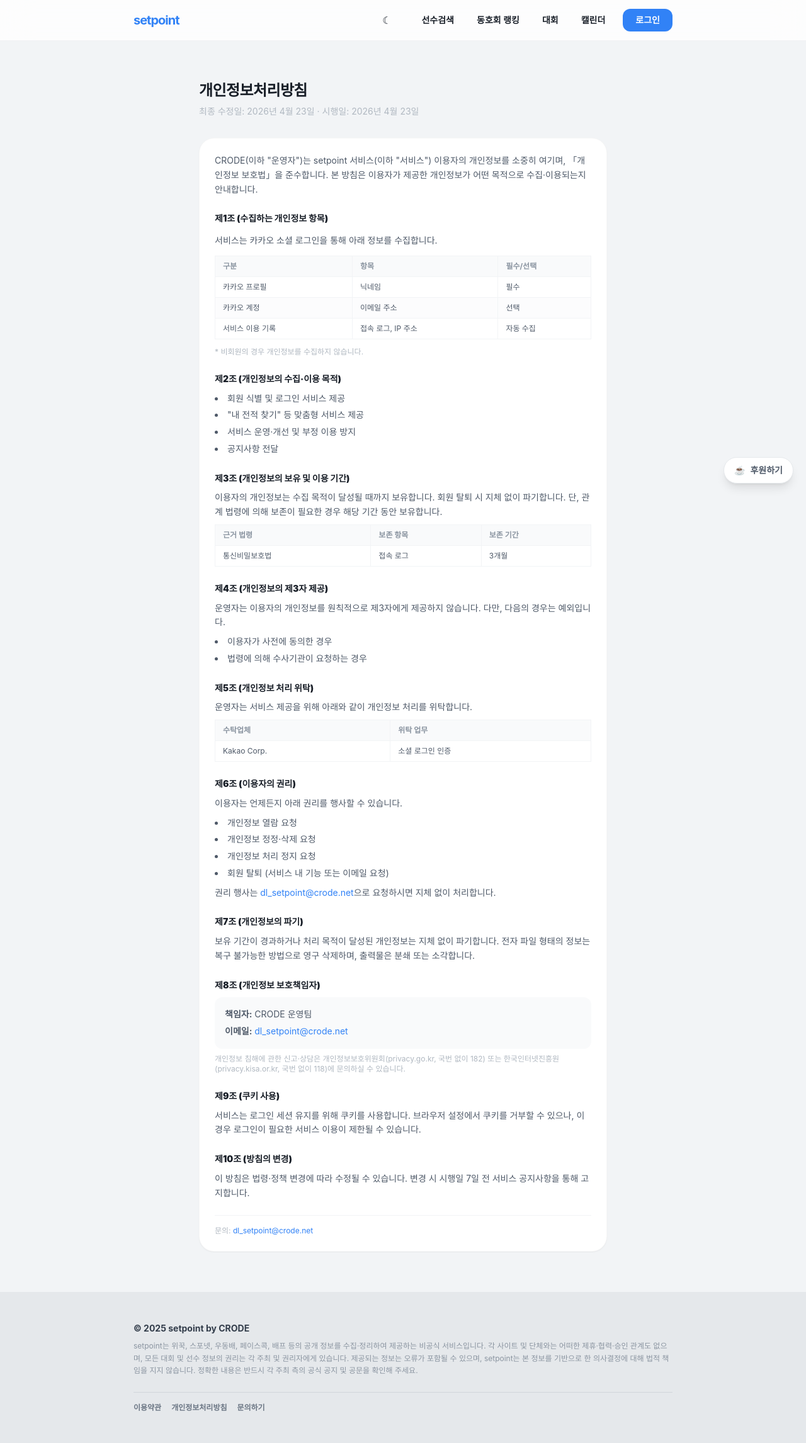
After one commit to croc100/setpoint-test, a Django app: page /privacy/ in a window 1280 px wide. The commit adds this page. Shown: the whole page at 63% size. Run offline with Django 5.2, Linux system fonts and the light colour scheme; some libraries are stand-ins or nearby versions.

Commit message:
feat: 이용약관 및 개인정보처리방침 페이지 추가
- /terms/ 이용약관 (10개조, 비공식·비영리 서비스 명시)
- /privacy/ 개인정보처리방침 (수집항목 테이블, 위탁처리 명시)
- 푸터에 이용약관·개인정보처리방침 링크 추가
- 로그인 페이지 하단에 약관 동의 문구 추가

Co-Authored-By: Claude Sonnet 4.6 <noreply@anthropic.com>

```diff
--- a/core/templates/core/base.html
+++ b/core/templates/core/base.html
@@ -173,9 +173,10 @@
                     제공되는 정보는 오류가 포함될 수 있으며, setpoint는 본 정보를 기반으로 한 의사결정에 대해 법적 책임을 지지 않습니다. 정확한 내용은 반드시 각 주최 측의 공식 공지 및 공문을 확인해 주세요.
                 </p>
             </div>
-            <div class="pt-4 border-t border-tossGray-300 dark:border-white/5 flex gap-4 text-xs font-bold text-tossGray-600">
-                <a href="mailto:admin@crode.net" class="hover:text-tossBlue">문의하기</a>
-                <a href="https://crode.net" target="_blank" class="hover:text-tossBlue">dl_setpoint@crode.net</a>
+            <div class="pt-4 border-t border-tossGray-300 dark:border-white/5 flex flex-wrap gap-4 text-xs font-bold text-tossGray-600">
+                <a href="{% url 'core:terms' %}" class="hover:text-tossBlue">이용약관</a>
+                <a href="{% url 'core:privacy' %}" class="hover:text-tossBlue font-black">개인정보처리방침</a>
+                <a href="mailto:dl_setpoint@crode.net" class="hover:text-tossBlue">문의하기</a>
             </div>
         </div>
     </footer>
--- /dev/null
+++ b/core/templates/core/privacy.html
@@ -0,0 +1,156 @@
+{% extends "core/base.html" %}
+
+{% block title %}개인정보처리방침 - setpoint{% endblock %}
+
+{% block content %}
+<div class="max-w-2xl mx-auto space-y-8 py-8">
+
+  <div>
+    <h1 class="toss-title text-tossGray-900 dark:text-white">개인정보처리방침</h1>
+    <p class="mt-2 text-sm text-tossGray-400">최종 수정일: 2026년 4월 23일 · 시행일: 2026년 4월 23일</p>
+  </div>
+
+  <div class="toss-card space-y-6 text-sm text-tossGray-700 dark:text-tossGray-300 leading-relaxed">
+
+    <p>CRODE(이하 "운영자")는 setpoint 서비스(이하 "서비스") 이용자의 개인정보를 소중히 여기며, 「개인정보 보호법」을 준수합니다. 본 방침은 이용자가 제공한 개인정보가 어떤 목적으로 수집·이용되는지 안내합니다.</p>
+
+    <section class="space-y-3">
+      <h2 class="font-black text-tossGray-900 dark:text-white">제1조 (수집하는 개인정보 항목)</h2>
+      <p>서비스는 카카오 소셜 로그인을 통해 아래 정보를 수집합니다.</p>
+      <div class="overflow-x-auto">
+        <table class="w-full text-xs border-collapse">
+          <thead>
+            <tr class="bg-tossGray-50 dark:bg-white/5">
+              <th class="px-3 py-2 text-left font-bold text-tossGray-500 border border-tossGray-100 dark:border-white/10">구분</th>
+              <th class="px-3 py-2 text-left font-bold text-tossGray-500 border border-tossGray-100 dark:border-white/10">항목</th>
+              <th class="px-3 py-2 text-left font-bold text-tossGray-500 border border-tossGray-100 dark:border-white/10">필수/선택</th>
+            </tr>
+          </thead>
+          <tbody>
+            <tr>
+              <td class="px-3 py-2 border border-tossGray-100 dark:border-white/10">카카오 프로필</td>
+              <td class="px-3 py-2 border border-tossGray-100 dark:border-white/10">닉네임</td>
+              <td class="px-3 py-2 border border-tossGray-100 dark:border-white/10">필수</td>
+            </tr>
+            <tr class="bg-tossGray-50/50 dark:bg-white/[0.02]">
+              <td class="px-3 py-2 border border-tossGray-100 dark:border-white/10">카카오 계정</td>
+              <td class="px-3 py-2 border border-tossGray-100 dark:border-white/10">이메일 주소</td>
+              <td class="px-3 py-2 border border-tossGray-100 dark:border-white/10">선택</td>
+            </tr>
+            <tr>
+              <td class="px-3 py-2 border border-tossGray-100 dark:border-white/10">서비스 이용 기록</td>
+              <td class="px-3 py-2 border border-tossGray-100 dark:border-white/10">접속 로그, IP 주소</td>
+              <td class="px-3 py-2 border border-tossGray-100 dark:border-white/10">자동 수집</td>
+            </tr>
+          </tbody>
+        </table>
+      </div>
+      <p class="text-xs text-tossGray-400">* 비회원의 경우 개인정보를 수집하지 않습니다.</p>
+    </section>
+
+    <section class="space-y-2">
+      <h2 class="font-black text-tossGray-900 dark:text-white">제2조 (개인정보의 수집·이용 목적)</h2>
+      <ul class="list-disc list-inside space-y-1">
+        <li>회원 식별 및 로그인 서비스 제공</li>
+        <li>"내 전적 찾기" 등 맞춤형 서비스 제공</li>
+        <li>서비스 운영·개선 및 부정 이용 방지</li>
+        <li>공지사항 전달</li>
+      </ul>
+    </section>
+
+    <section class="space-y-2">
+      <h2 class="font-black text-tossGray-900 dark:text-white">제3조 (개인정보의 보유 및 이용 기간)</h2>
+      <p>이용자의 개인정보는 수집 목적이 달성될 때까지 보유합니다. 회원 탈퇴 시 지체 없이 파기합니다. 단, 관계 법령에 의해 보존이 필요한 경우 해당 기간 동안 보유합니다.</p>
+      <div class="overflow-x-auto">
+        <table class="w-full text-xs border-collapse">
+          <thead>
+            <tr class="bg-tossGray-50 dark:bg-white/5">
+              <th class="px-3 py-2 text-left font-bold text-tossGray-500 border border-tossGray-100 dark:border-white/10">근거 법령</th>
+              <th class="px-3 py-2 text-left font-bold text-tossGray-500 border border-tossGray-100 dark:border-white/10">보존 항목</th>
+              <th class="px-3 py-2 text-left font-bold text-tossGray-500 border border-tossGray-100 dark:border-white/10">보존 기간</th>
+            </tr>
+          </thead>
+          <tbody>
+            <tr>
+              <td class="px-3 py-2 border border-tossGray-100 dark:border-white/10">통신비밀보호법</td>
+              <td class="px-3 py-2 border border-tossGray-100 dark:border-white/10">접속 로그</td>
+              <td class="px-3 py-2 border border-tossGray-100 dark:border-white/10">3개월</td>
+            </tr>
+          </tbody>
+        </table>
+      </div>
+    </section>
+
+    <section class="space-y-2">
+      <h2 class="font-black text-tossGray-900 dark:text-white">제4조 (개인정보의 제3자 제공)</h2>
+      <p>운영자는 이용자의 개인정보를 원칙적으로 제3자에게 제공하지 않습니다. 다만, 다음의 경우는 예외입니다.</p>
+      <ul class="list-disc list-inside space-y-1">
+        <li>이용자가 사전에 동의한 경우</li>
+        <li>법령에 의해 수사기관이 요청하는 경우</li>
+      </ul>
+    </section>
+
+    <section class="space-y-2">
+      <h2 class="font-black text-tossGray-900 dark:text-white">제5조 (개인정보 처리 위탁)</h2>
+      <p>운영자는 서비스 제공을 위해 아래와 같이 개인정보 처리를 위탁합니다.</p>
+      <div class="overflow-x-auto">
+        <table class="w-full text-xs border-collapse">
+          <thead>
+            <tr class="bg-tossGray-50 dark:bg-white/5">
+              <th class="px-3 py-2 text-left font-bold text-tossGray-500 border border-tossGray-100 dark:border-white/10">수탁업체</th>
+              <th class="px-3 py-2 text-left font-bold text-tossGray-500 border border-tossGray-100 dark:border-white/10">위탁 업무</th>
+            </tr>
+          </thead>
+          <tbody>
+            <tr>
+              <td class="px-3 py-2 border border-tossGray-100 dark:border-white/10">Kakao Corp.</td>
+              <td class="px-3 py-2 border border-tossGray-100 dark:border-white/10">소셜 로그인 인증</td>
+            </tr>
+          </tbody>
+        </table>
+      </div>
+    </section>
+
+    <section class="space-y-2">
+      <h2 class="font-black text-tossGray-900 dark:text-white">제6조 (이용자의 권리)</h2>
+      <p>이용자는 언제든지 아래 권리를 행사할 수 있습니다.</p>
+      <ul class="list-disc list-inside space-y-1">
+        <li>개인정보 열람 요청</li>
+        <li>개인정보 정정·삭제 요청</li>
+        <li>개인정보 처리 정지 요청</li>
+        <li>회원 탈퇴 (서비스 내 기능 또는 이메일 요청)</li>
+      </ul>
+      <p>권리 행사는 <a href="mailto:dl_setpoint@crode.net" class="text-tossBlue hover:underline">dl_setpoint@crode.net</a>으로 요청하시면 지체 없이 처리합니다.</p>
+    </section>
+
+    <section class="space-y-2">
+      <h2 class="font-black text-tossGray-900 dark:text-white">제7조 (개인정보의 파기)</h2>
+      <p>보유 기간이 경과하거나 처리 목적이 달성된 개인정보는 지체 없이 파기합니다. 전자 파일 형태의 정보는 복구 불가능한 방법으로 영구 삭제하며, 출력물은 분쇄 또는 소각합니다.</p>
+    </section>
+
+    <section class="space-y-2">
+      <h2 class="font-black text-tossGray-900 dark:text-white">제8조 (개인정보 보호책임자)</h2>
+      <div class="bg-tossGray-50 dark:bg-white/5 rounded-xl p-4 space-y-1">
+        <p><strong>책임자:</strong> CRODE 운영팀</p>
+        <p><strong>이메일:</strong> <a href="mailto:dl_setpoint@crode.net" class="text-tossBlue hover:underline">dl_setpoint@crode.net</a></p>
+      </div>
+      <p class="text-xs text-tossGray-400">개인정보 침해에 관한 신고·상담은 개인정보보호위원회(privacy.go.kr, 국번 없이 182) 또는 한국인터넷진흥원(privacy.kisa.or.kr, 국번 없이 118)에 문의하실 수 있습니다.</p>
+    </section>
+
+    <section class="space-y-2">
+      <h2 class="font-black text-tossGray-900 dark:text-white">제9조 (쿠키 사용)</h2>
+      <p>서비스는 로그인 세션 유지를 위해 쿠키를 사용합니다. 브라우저 설정에서 쿠키를 거부할 수 있으나, 이 경우 로그인이 필요한 서비스 이용이 제한될 수 있습니다.</p>
+    </section>
+
+    <section class="space-y-2">
+      <h2 class="font-black text-tossGray-900 dark:text-white">제10조 (방침의 변경)</h2>
+      <p>이 방침은 법령·정책 변경에 따라 수정될 수 있습니다. 변경 시 시행일 7일 전 서비스 공지사항을 통해 고지합니다.</p>
+    </section>
+
+    <div class="pt-4 border-t border-tossGray-100 dark:border-white/5">
+      <p class="text-xs text-tossGray-400">문의: <a href="mailto:dl_setpoint@crode.net" class="text-tossBlue hover:underline">dl_setpoint@crode.net</a></p>
+    </div>
+
+  </div>
+</div>
+{% endblock %}
--- a/core/urls.py
+++ b/core/urls.py
@@ -9,6 +9,7 @@ from .views import (
     PlayerSearchView, PlayerDetailView,
     TournamentListView, TournamentDetailView,
     ClubRankingView, ClubDetailView,
+    TermsView, PrivacyView,
     MyPageView,
     ManageDashboardView, ManageTournamentListView,
     TournamentCreateView, TournamentUpdateView, TournamentDeleteView,
@@ -52,6 +53,10 @@ urlpatterns = [
     path('manage/tournament/<int:pk>/edit/', TournamentUpdateView.as_view(), name='tournament_edit'),
     path('manage/tournament/<int:pk>/delete/', TournamentDeleteView.as_view(), name='tournament_delete'),
 
+    # 법적 문서
+    path('terms/', TermsView.as_view(), name='terms'),
+    path('privacy/', PrivacyView.as_view(), name='privacy'),
+
     # 인증
     path('login/', LoginView.as_view(template_name='core/login.html'), name='login'),
     path('logout/', LogoutView.as_view(next_page='/'), name='logout'),
--- a/core/views.py
+++ b/core/views.py
@@ -659,7 +659,18 @@ class PlayerDetailView(DetailView):
 
 
 # ==========================================
-# 9. 마이페이지 (My Page)
+# 9. 법적 문서 (이용약관 / 개인정보처리방침)
+# ==========================================
+
+class TermsView(TemplateView):
+    template_name = 'core/terms.html'
+
+class PrivacyView(TemplateView):
+    template_name = 'core/privacy.html'
+
+
+# ==========================================
+# 10. 마이페이지 (My Page)
 # ==========================================
 class MyPageView(LoginRequiredMixin, TemplateView):
     template_name = 'core/mypage.html'
```
Also changed, not shown: core/templates/core/login.html (+7 -0 lines), core/templates/core/terms.html (added, +97 -0 lines).
